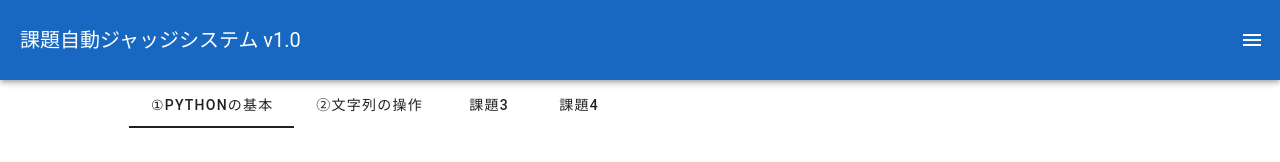
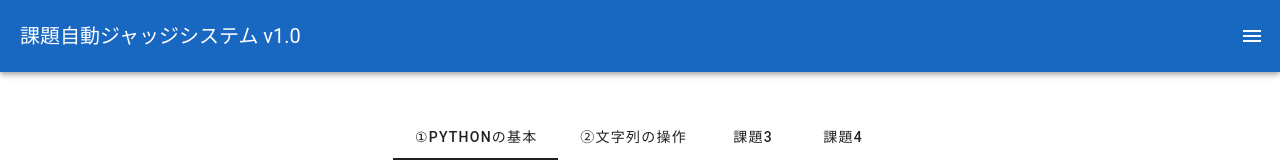
Before and after one commit to mino-8136/JohoJupyterChecker, a Vue app: page / in a window 1280 px wide. Shown: the top 162 px of the page. Built offline with nearby package versions, Linux system fonts and the light colour scheme; no server answers.

Commit message:
レイアウト調整

```diff
--- a/src/App.vue
+++ b/src/App.vue
@@ -7,7 +7,7 @@
 <template>
   <v-app>
     <v-container>
-      <v-app-bar app color="primary" class="py-2">
+      <v-app-bar app color="primary" class="py-1">
         <v-toolbar-title>課題自動ジャッジシステム v1.0</v-toolbar-title>
         <v-btn icon>
           <v-icon>mdi-menu</v-icon>
--- a/src/assets/main.css
+++ b/src/assets/main.css
@@ -5,18 +5,9 @@
   font-weight: normal;
 }
 
-a,
-.green {
-  text-decoration: none;
-  color: hsla(160, 100%, 37%, 1);
-  transition: 0.4s;
-  padding: 3px;
-}
 
 @media (hover: hover) {
-  a:hover {
-    background-color: hsla(160, 100%, 37%, 0.2);
-  }
+
 }
 
 @media (min-width: 1024px) {
@@ -24,10 +15,4 @@
     display: flex;
     place-items: center;
   }
-
-  #app {
-    display: grid;
-    grid-template-columns: 1fr 1fr;
-    padding: 0 2rem;
-  }
 }
```
